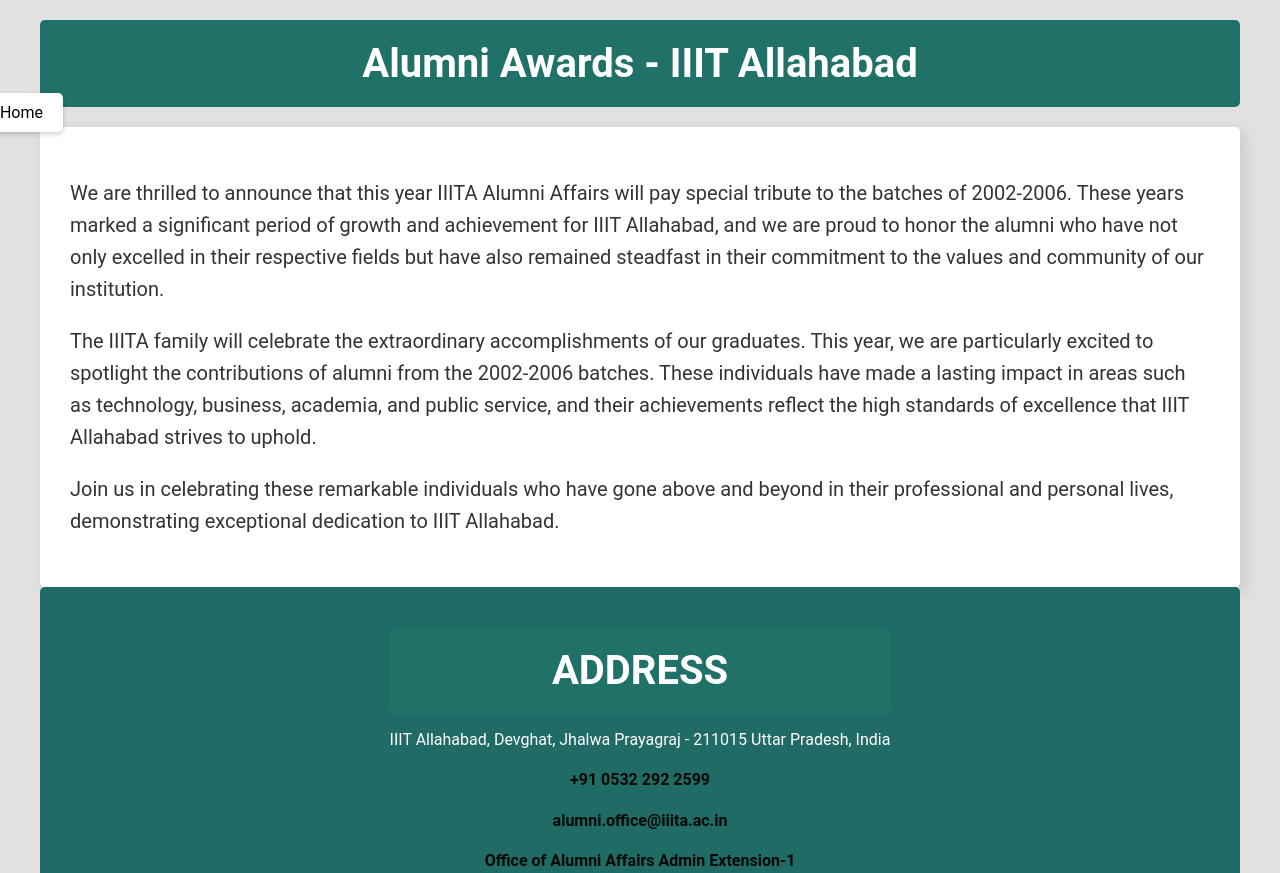
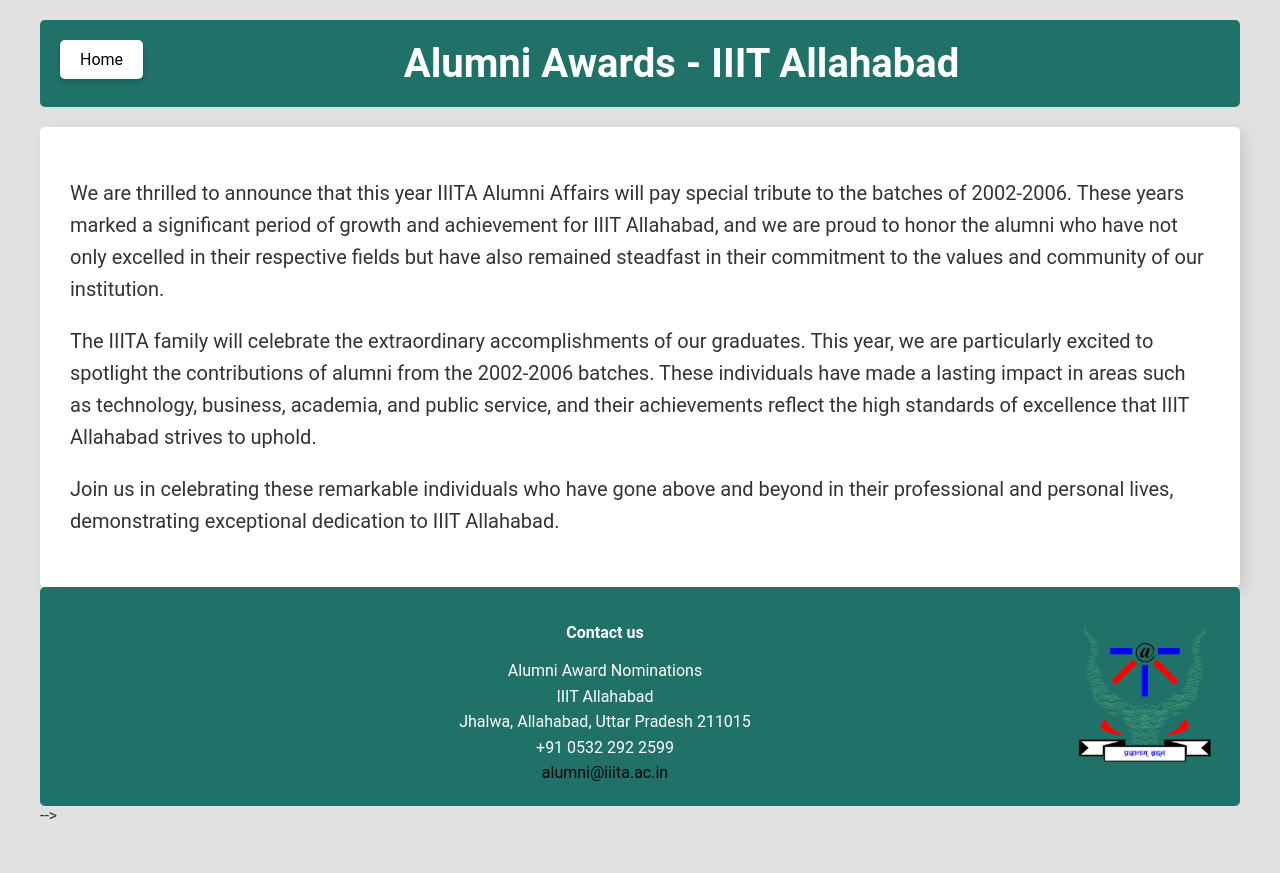
Before and after one commit to turk-911/GAM25, a plain HTML site: page alumniawards.html in a window 1280 px wide. Shown: the top 873 px of the page. After the commit the page ends 845 px from the top, so only its background shows below. Drawn offline with nearby package versions, Linux system fonts and the light colour scheme; files that its build step writes are made by us from their sources.

Commit message:
Update alumniawards.html

```diff
--- a/alumniawards.html
+++ b/alumniawards.html
@@ -117,13 +117,14 @@
     height: auto;
 }
 .home-button {
-    position:absolute;
-    bottom: 668px; /* Adjust distance from bottom */
-    right: 1217px; /* Adjust distance from right */
+    position:relative;
+/*     bottom: 668px; /* Adjust distance from bottom */
+/*     right: 1217px; /* Adjust distance from right */
     background-color: white;
     color: black;
     padding: 10px 20px;
     text-decoration: none;
+	float:left;
     border-radius: 5px;
     box-shadow: 0 2px 5px rgba(0, 0, 0, 0.2);
     z-index: 1000; /* Ensure it appears above other content */
@@ -172,7 +173,7 @@
             </ul>
         </section> -->
 
-<!--         <footer>
+        <footer>
             <div class="footer-content">
                 <div style="margin-right: -80px"class="footer-contact">
                     <p style="color: white; "><strong>Contact us</strong></p>
@@ -188,8 +189,8 @@
                     <img src="images/sitelogo.jpg" alt="IIIT Allahabad Logo">
                 </div>
             </div>
-        </footer> -->
-        <footer style=" display: centre; background-color: #206b66;" class="page-footer" itemprop="footer" itemscope
+        </footer>
+<!--         <footer style=" display: centre; background-color: #206b66;" class="page-footer" itemprop="footer" itemscope
 			itemtype="http://schema.org/WPFooter; ">
 			<div class="footer-first-section">
 				<div class="container">
@@ -234,7 +235,7 @@
 			<!-- End of box-Wrap -->
 
 
-		</footer>
+		</footer> -->
     </div>
 </body>
 </html>
```
